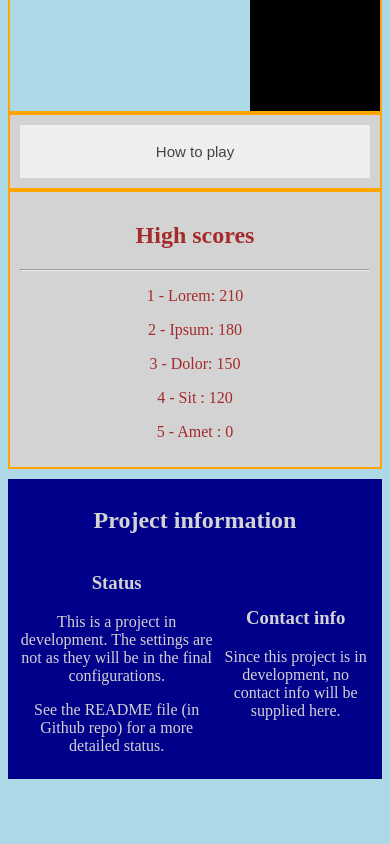
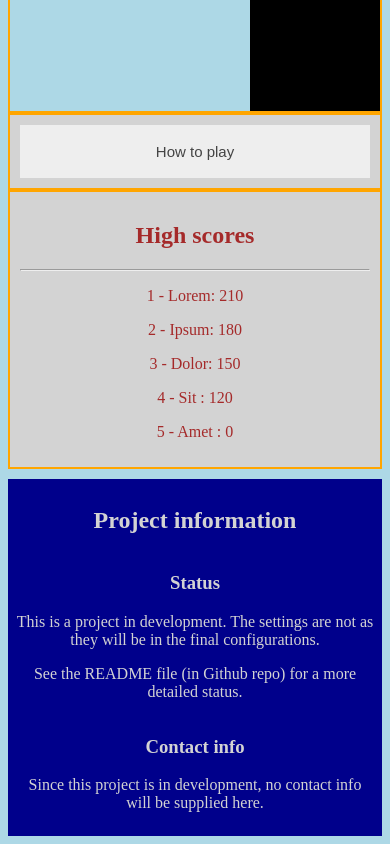
Before and after one commit to jonsimonsen/Ramsetti, a plain HTML site: page index.html in a window 390 px wide. Shown: the part 533-1377 px from the top of the page. Before the commit the page ends 1320 px from the top, so only its background shows below. Drawn offline with Linux system fonts and the light colour scheme.

Commit message:
Changed flex-direction on small devices for the footer.

```diff
--- a/style.css
+++ b/style.css
@@ -186,7 +186,6 @@ body {
 
 @media all and (max-width: 600px) {
   .main-row {
-    /*display: block;*/
     flex-direction: column;
   }
 
@@ -197,4 +196,8 @@ body {
   .instructions > p {
     display: none;
   }
+
+  .footer-cols {
+    flex-direction: column;
+  }
 }
```
Also changed, not shown: 1 other file.
